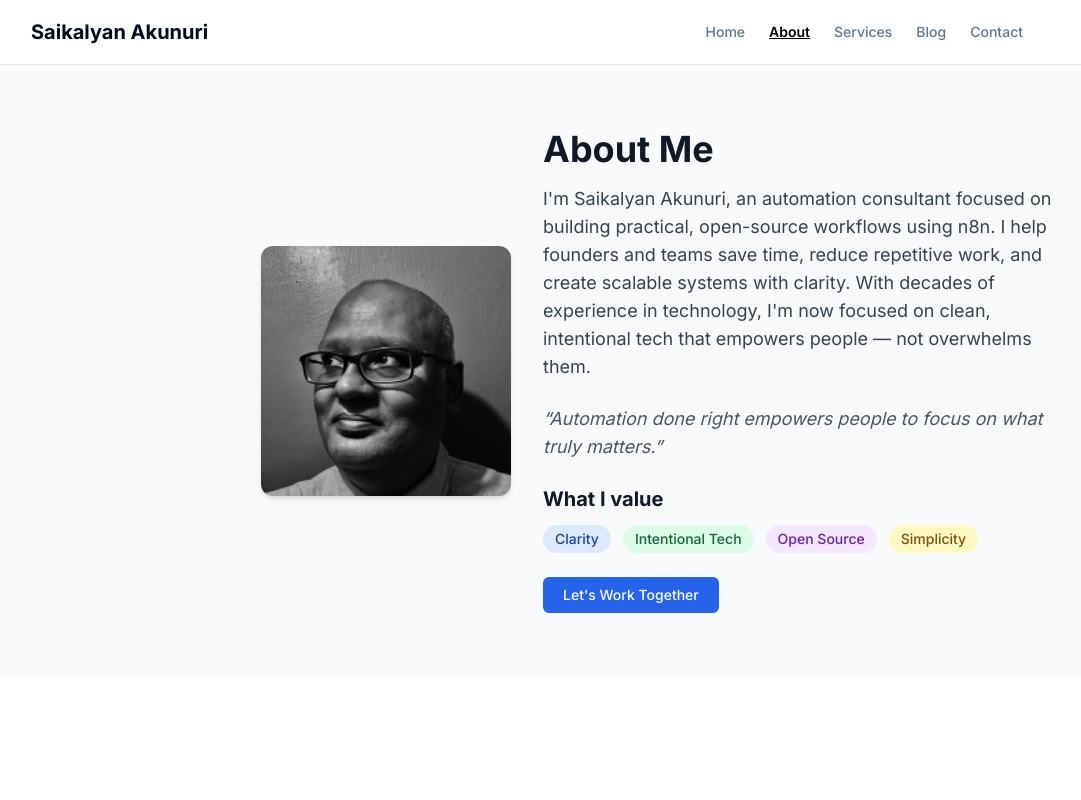
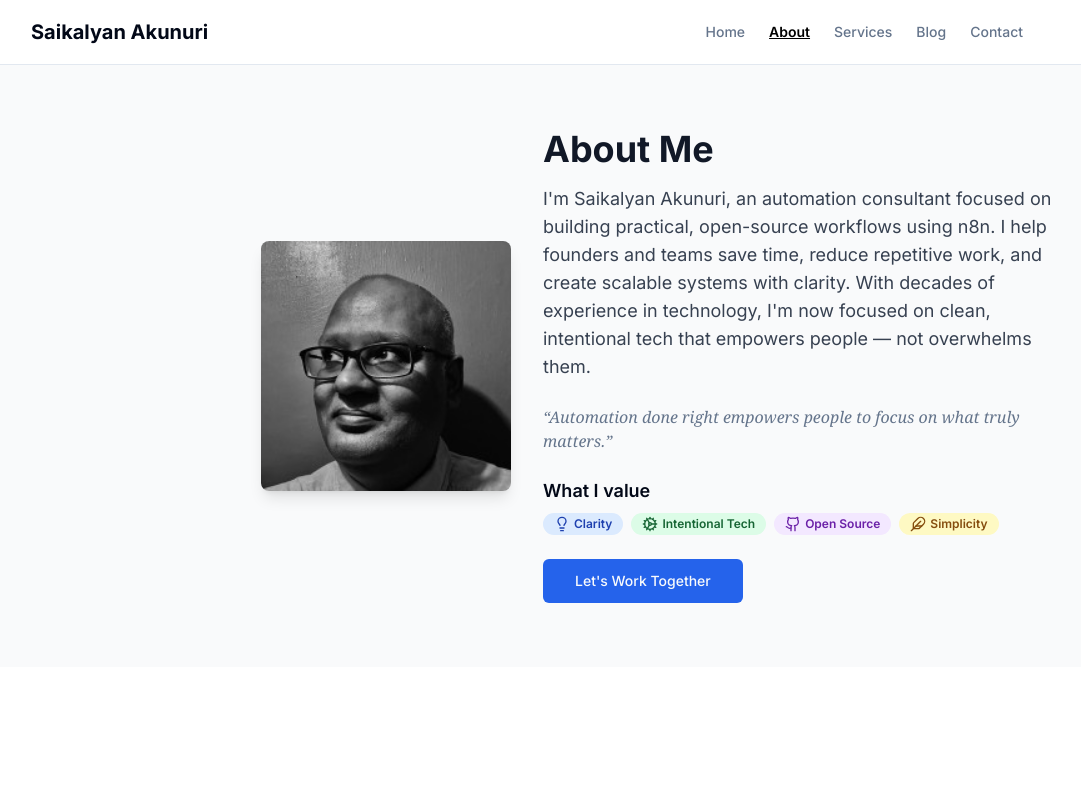
Before and after one commit to saikalyan15/Sai-Web, a Next.js app: page /about in a window 1280 px wide. Shown: the top 800 px of the page, without its empty margins (113-1194 px from the left). Built offline with nearby package versions, Linux system fonts and the light colour scheme.

Commit message:
Fixed about structure

```diff
--- a/app/about/page.tsx
+++ b/app/about/page.tsx
@@ -1,48 +1,69 @@
 import Image from "next/image";
 import Link from "next/link";
+import { Lightbulb, Cog, Github, Feather } from "lucide-react";
+import { Badge } from "@/components/ui/badge"; // Assuming Badge component path
+import { Button } from "@/components/ui/button"; // Assuming Button component path
 
 export default function AboutPage() {
   return (
-    <section className='max-w-6xl mx-auto px-6 py-16 bg-gray-50'>
-      <div className='grid md:grid-cols-2 gap-8 items-center'>
+    <section className="max-w-6xl mx-auto px-6 py-16 bg-gray-50">
+      <div className="grid md:grid-cols-2 gap-8 items-center">
         {/* Left Column: Image */}
-        <div className='flex justify-center md:justify-end'>
+        <div className="flex justify-center md:justify-end">
           <Image
-            src='/Sai.jpg'
-            alt='Saikalyan Akunuri headshot'
+            src="/Sai.jpg"
+            alt="Saikalyan Akunuri headshot"
             width={250} // Slightly increased size for two-column layout
             height={250}
-            className='rounded-xl shadow-md object-cover mb-6 md:mb-0'
+            className="rounded-lg shadow-lg transition-transform duration-500 hover:scale-105 hover:shadow-xl object-cover mb-6 md:mb-0"
           />
         </div>
 
         {/* Right Column: Text Content */}
-        <div className='text-center md:text-left'>
-          <h1 className='text-3xl md:text-4xl font-bold text-gray-900 mb-4'>About Me</h1>
-          <p className='text-gray-700 text-base md:text-lg mb-6'>
-            I'm Saikalyan Akunuri, an automation consultant focused on building practical, open-source workflows using n8n. I help founders and teams save time, reduce repetitive work, and create scalable systems with clarity. With decades of experience in technology, I'm now focused on clean, intentional tech that empowers people — not overwhelms them.
+        <div className="text-center md:text-left">
+          <h1 className="text-3xl md:text-4xl font-bold text-gray-900 mb-4">
+            About Me
+          </h1>
+          <p className="text-gray-700 text-base md:text-lg mb-6">
+            I'm Saikalyan Akunuri, an automation consultant focused on building
+            practical, open-source workflows using n8n. I help founders and
+            teams save time, reduce repetitive work, and create scalable systems
+            with clarity. With decades of experience in technology, I'm now
+            focused on clean, intentional tech that empowers people — not
+            overwhelms them.
           </p>
 
           {/* Personal Quote */}
-          <p className='text-gray-600 text-lg italic mb-6'>
-            &ldquo;Automation done right empowers people to focus on what truly matters.&rdquo;
+          <p className="italic text-muted-foreground font-serif mb-6">
+            &ldquo;Automation done right empowers people to focus on what truly
+            matters.&rdquo;
           </p>
 
-          {/* What I Value Section */}
-          <div className='mb-6'>
-            <h3 className='text-xl font-bold text-gray-900 mb-3'>What I value</h3>
-            <div className='flex flex-wrap justify-center md:justify-start gap-3'>
-              <span className='bg-blue-100 text-blue-800 text-sm font-medium px-3 py-1 rounded-full'>Clarity</span>
-              <span className='bg-green-100 text-green-800 text-sm font-medium px-3 py-1 rounded-full'>Intentional Tech</span>
-              <span className='bg-purple-100 text-purple-800 text-sm font-medium px-3 py-1 rounded-full'>Open Source</span>
-              <span className='bg-yellow-100 text-yellow-800 text-sm font-medium px-3 py-1 rounded-full'>Simplicity</span>
+          {/* What I Value Section with Badges */}
+          <div className="mt-4 space-y-2">
+            <h3 className="text-lg font-semibold">What I value</h3>
+            <div className="mt-2 flex flex-wrap gap-2">
+              <Badge className="bg-blue-100 text-blue-800">
+                <Lightbulb className="w-4 h-4 mr-1" /> Clarity
+              </Badge>
+              <Badge className="bg-green-100 text-green-800">
+                <Cog className="w-4 h-4 mr-1" /> Intentional Tech
+              </Badge>
+              <Badge className="bg-purple-100 text-purple-800">
+                <Github className="w-4 h-4 mr-1" /> Open Source
+              </Badge>
+              <Badge className="bg-yellow-100 text-yellow-800">
+                <Feather className="w-4 h-4 mr-1" /> Simplicity
+              </Badge>
             </div>
           </div>
 
           {/* CTA Button */}
-          <Link href='/contact' className='inline-flex items-center justify-center bg-blue-600 hover:bg-blue-700 text-white px-5 py-2 rounded-md text-sm font-medium transition'>
-            Let's Work Together
-          </Link>
+          <div className="mt-6">
+            <Button size="lg" className="w-full sm:w-auto">
+              Let's Work Together
+            </Button>
+          </div>
         </div>
       </div>
     </section>
```
